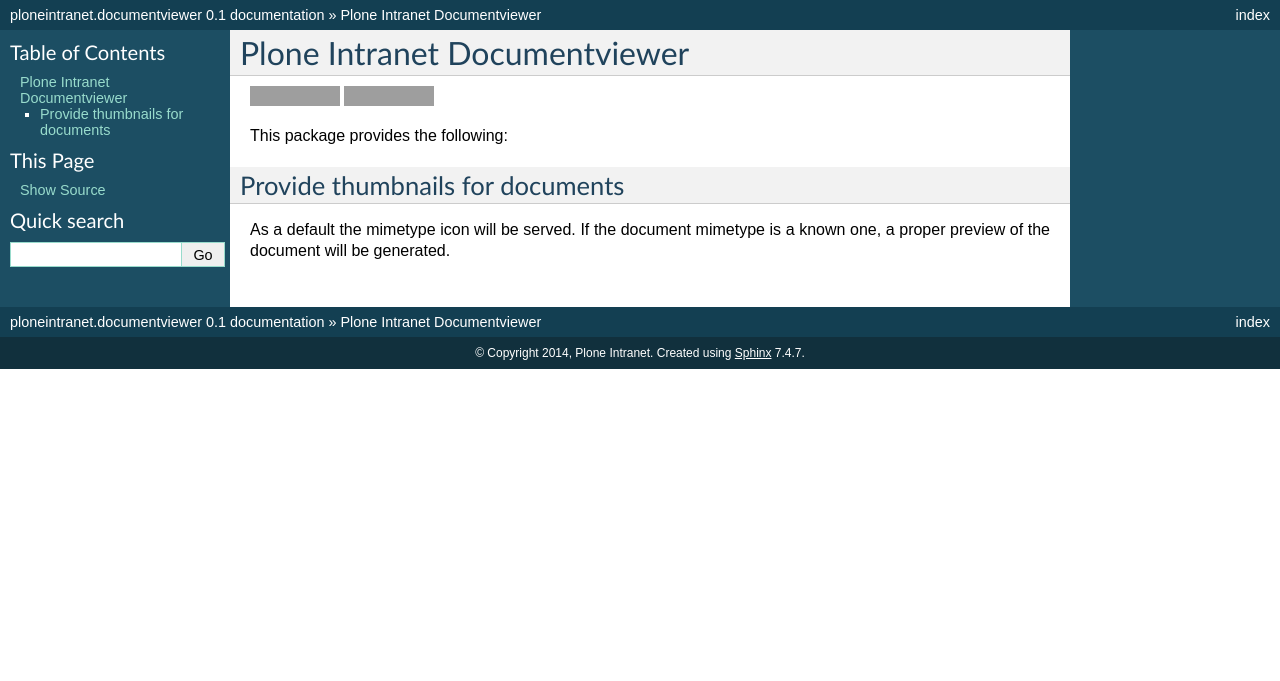
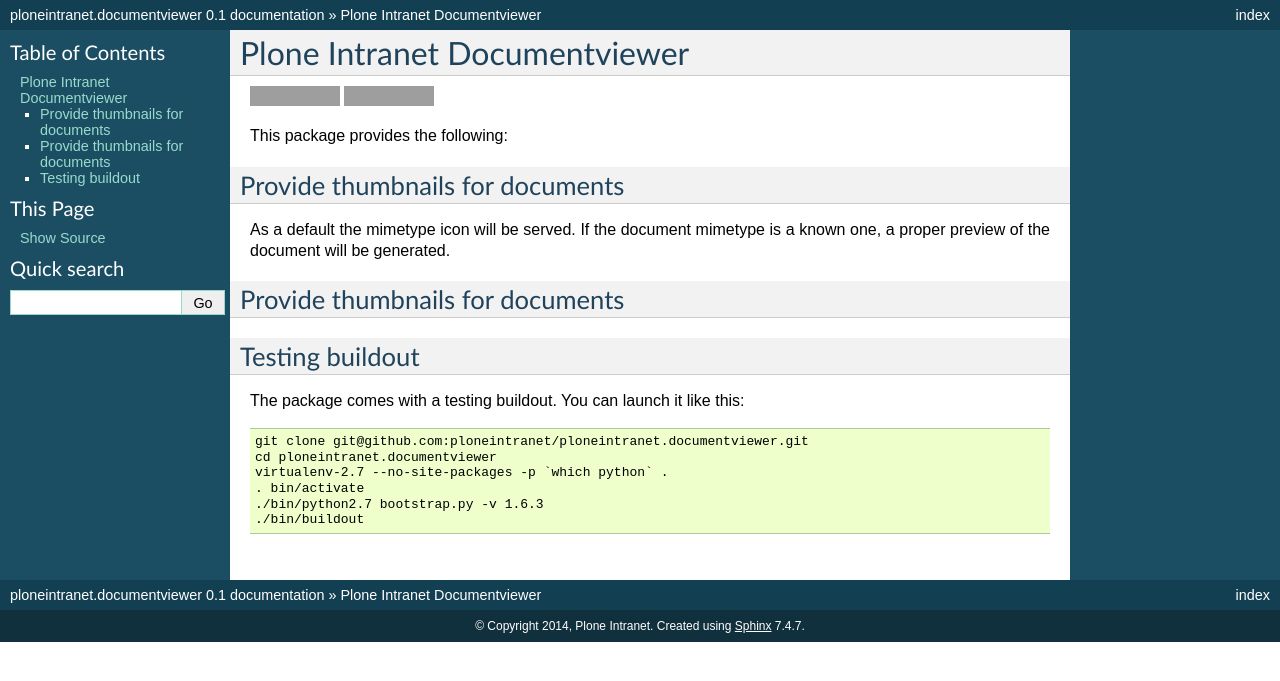
Before and after one commit to ploneintranet/ploneintranet.documentviewer, a Sphinx documentation site: the page built from docs/README.rst, in a window 1280 px wide. Shown: the top 681 px of the page. Built offline with Sphinx 7.4.7, drawn with Linux system fonts in a browser that asks for light colours; grey boxes are pictures that could not be loaded.

Commit message:
little documentation

```diff
--- a/docs/README.rst
+++ b/docs/README.rst
@@ -14,3 +14,19 @@
 As a default the mimetype icon will be served.
 If the document mimetype is a known one,
 a proper preview of the document will be generated.
+
+Provide thumbnails for documents
+--------------------------------
+
+Testing buildout
+----------------
+
+The package comes with a testing buildout.
+You can launch it like this::
+
+   git clone git@github.com:ploneintranet/ploneintranet.documentviewer.git
+   cd ploneintranet.documentviewer
+   virtualenv-2.7 --no-site-packages -p `which python` .
+   . bin/activate
+   ./bin/python2.7 bootstrap.py -v 1.6.3
+   ./bin/buildout
```
